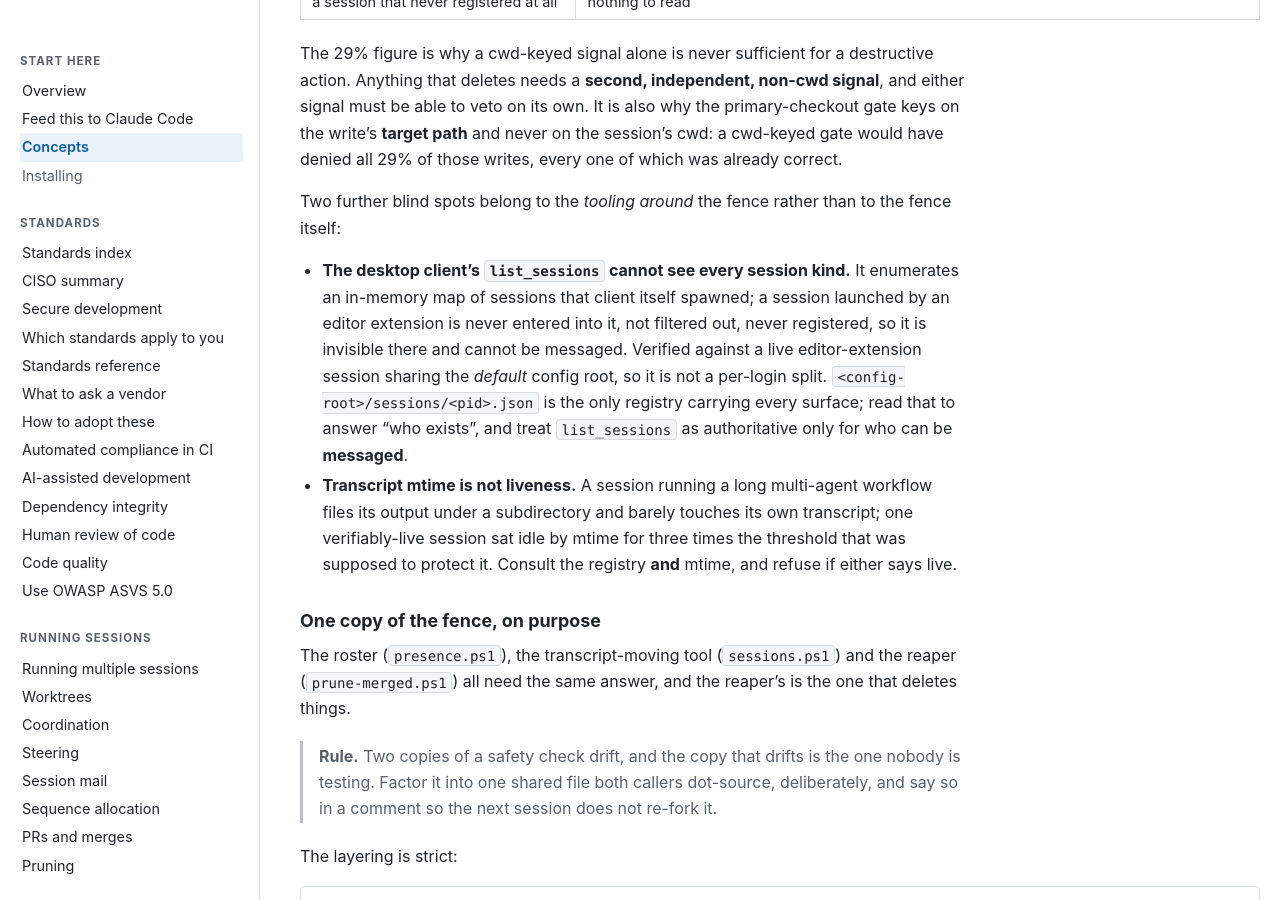
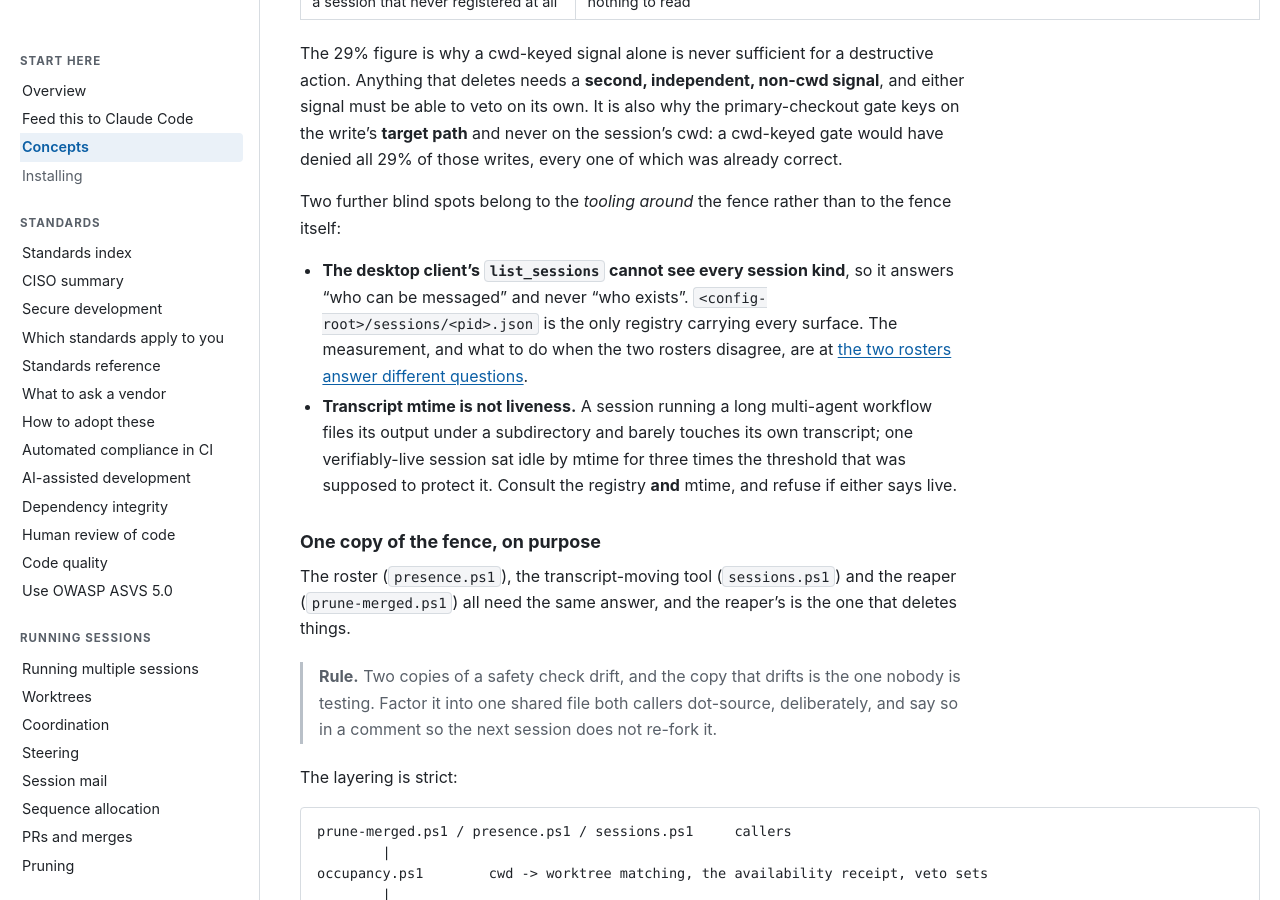
Before and after one commit to wshallwshall/claude-multisession, a Jekyll site: the page built from docs/CONCEPTS.md, in a window 1280 px wide and 900 px high, scrolled down 7620 px. Built offline with Jekyll 4.4.1, drawn with Linux system fonts in a browser that asks for light colours; our own code applies the rules of GitHub Pages for plain Markdown files.

Commit message:
docs(concepts): the mental-model page re-argued a trap the coordination page owns
HS-3: a fact stated in two files MUST live in one and be linked from the other. COORDINATION.md gives
the `list_sessions` blind spot the full Trap / Why it is wrong / Rule treatment and carries the
measurement -- verified against a live editor-extension session sharing the default config root. This
page restated the same finding, including the same evidence, as a bullet.

CONCEPTS keeps the consequence, which is what a mental-model page is for: the tool answers "who can
be messaged" and never "who exists", and the per-pid registry is the only surface carrying every
launch kind. The argument and the measurement now have one owner.

OPEN-5 is the same instruction from the other direction: link rather than summarise where the target
says it already.

The sibling bullet on transcript mtime is untouched. It carries a measured number -- one live session
idle by mtime for three times the threshold -- which PD-1 forbids removing, and no other page states
it.

55 words out.

Co-Authored-By: Claude Opus 5 <noreply@anthropic.com>

```diff
--- a/docs/CONCEPTS.md
+++ b/docs/CONCEPTS.md
@@ -277,13 +277,10 @@ already correct.
 
 Two further blind spots belong to the *tooling around* the fence rather than to the fence itself:
 
-- **The desktop client's `list_sessions` cannot see every session kind.** It enumerates an in-memory
-  map of sessions that client itself spawned; a session launched by an editor extension is never
-  entered into it, not filtered out, never registered, so it is invisible there and cannot be
-  messaged. Verified against a live editor-extension session sharing the *default* config root, so it
-  is not a per-login split. `<config-root>/sessions/<pid>.json` is the only registry carrying every
-  surface; read that to answer "who exists", and treat `list_sessions` as authoritative only for who
-  can be **messaged**.
+- **The desktop client's `list_sessions` cannot see every session kind**, so it answers "who can be
+  messaged" and never "who exists". `<config-root>/sessions/<pid>.json` is the only registry carrying
+  every surface. The measurement, and what to do when the two rosters disagree, are at
+  [the two rosters answer different questions](COORDINATION.md#presence-who-is-here).
 - **Transcript mtime is not liveness.** A session running a long multi-agent workflow files its
   output under a subdirectory and barely touches its own transcript; one verifiably-live session sat
   idle by mtime for three times the threshold that was supposed to protect it. Consult the registry
```
